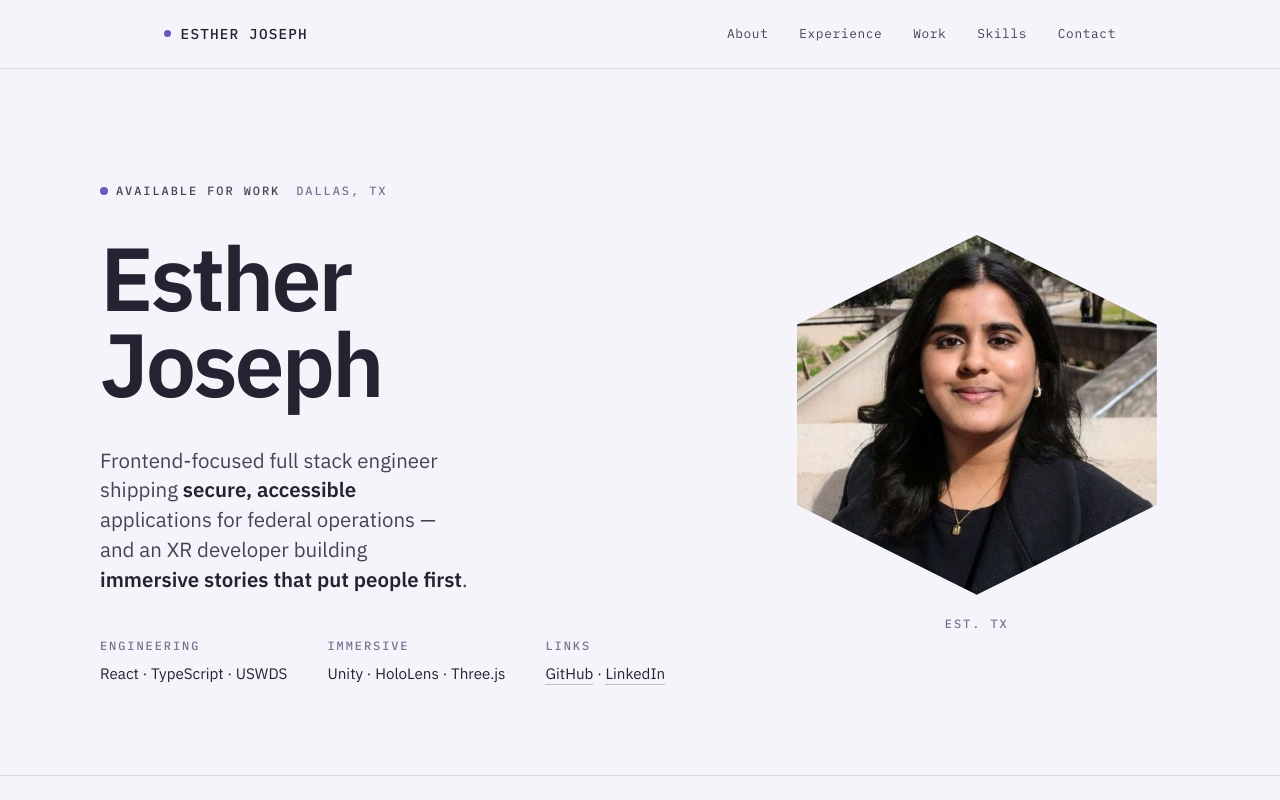
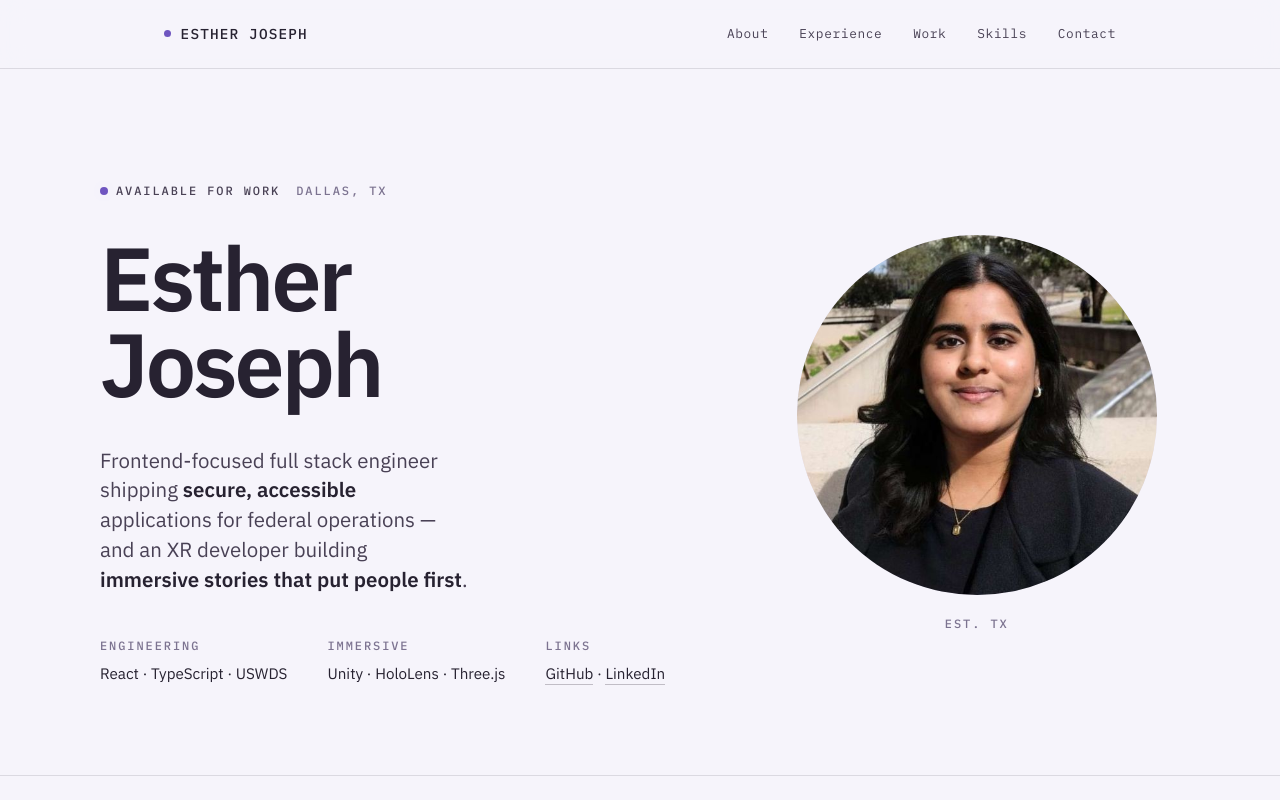
Before and after one commit to esther-joseph/esther-joseph-portfolio-website, a React (Vite) app: page / in a window 1280 px wide. Shown: the top 800 px of the page. Built offline with nearby package versions, Linux system fonts and the light colour scheme.

Commit message:
Change hero portrait from hexagon to circle

```diff
--- a/src/pages/HomePage.module.css
+++ b/src/pages/HomePage.module.css
@@ -122,7 +122,7 @@
   width: 100%;
   max-width: 360px;
   aspect-ratio: 1 / 1;
-  clip-path: polygon(50% 0%, 100% 25%, 100% 75%, 50% 100%, 0% 75%, 0% 25%);
+  border-radius: 50%;
   overflow: hidden;
   background: var(--paper-3);
 }
```
